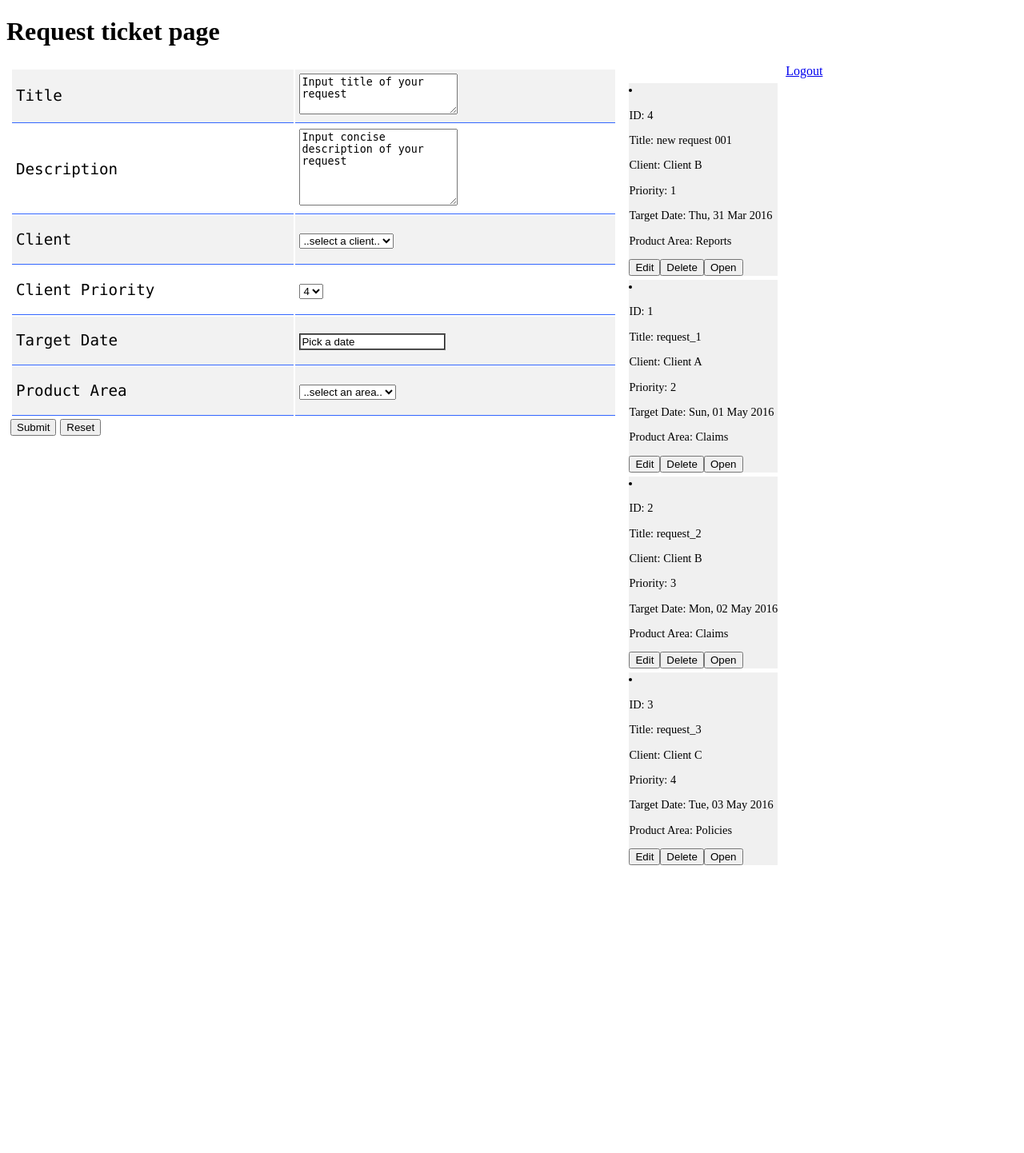
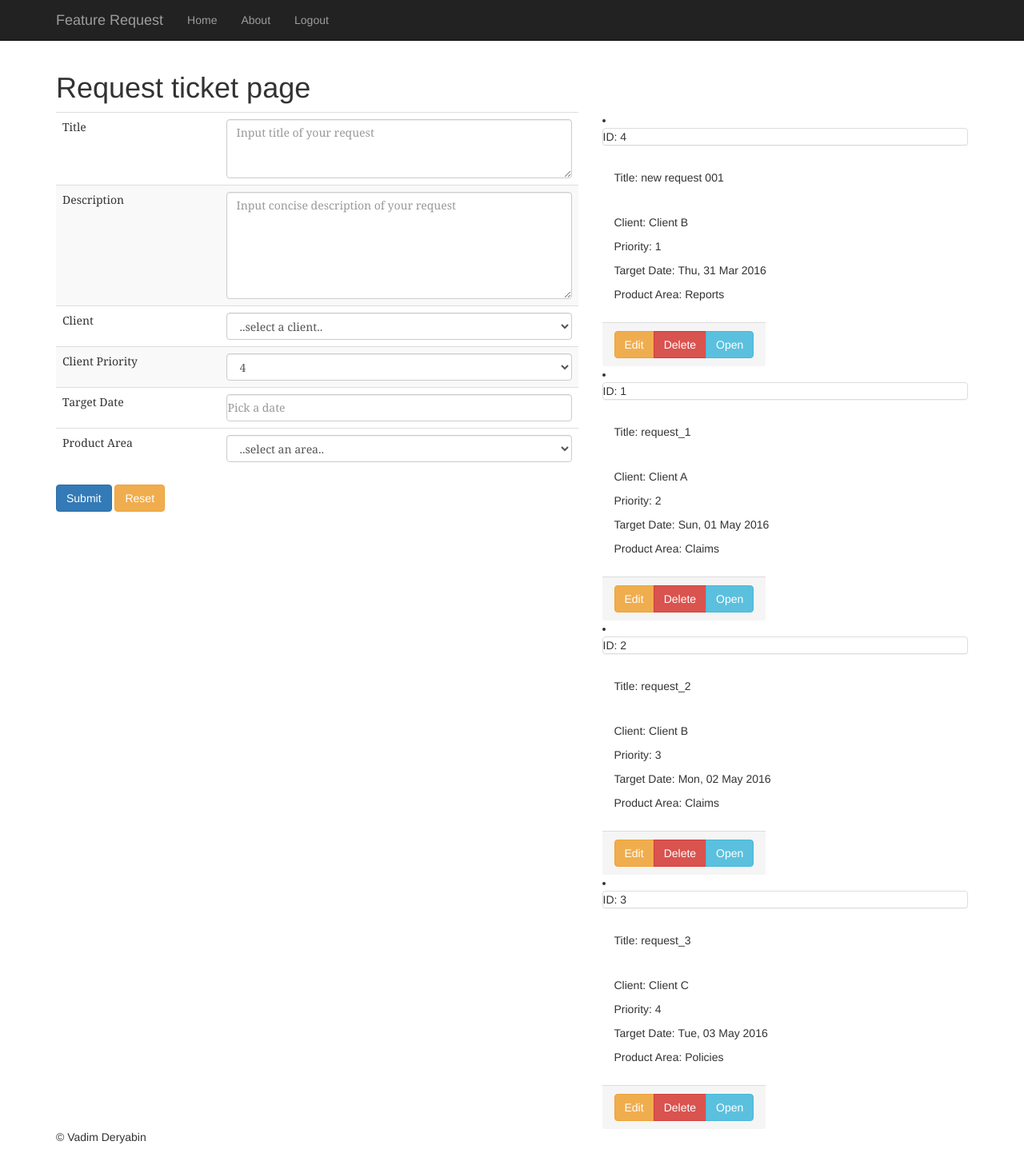
Before and after one commit to vad2der/Feature_Request, a Flask app: page /requests_and_tickets in a window 1280 px wide. Shown: the whole page at 80% size. Before the commit the page ends 1082 px from the top, so only its background shows below. Run offline with Flask 2, Linux system fonts and the light colour scheme; the visitor is signed in with stand-in values (Sample User, id 1); data comes from the database, SQL or seed files in the repository; both versions use the stored data as it was after the commit; some libraries are stand-ins or nearby versions.

Commit message:
Added master page, header, bootstrap, some custom styling

```diff
--- a/app.py
+++ b/app.py
@@ -136,15 +136,21 @@ def login_required(f):
 @app.route('/requests_and_tickets')
 @login_required
 def requests_and_tickets():
-    return render_template('request_and_tickets.html')
+    logged = False
+    if 'logged_in' in session:
+        logged = True
+    return render_template('request_and_tickets.html', logged=logged)
 
 
 # ticket page
 @app.route('/ticket/<int:ticket_id>')
 def ticket(ticket_id):
+    logged = False
+    if 'logged_in' in session:
+        logged = True
     if ticket_id in db.get_all_ticket_ids():
         ticket = db.get_requests_by_id_list([ticket_id])[0]
-        return render_template('ticket.html', ticket=ticket)
+        return render_template('ticket.html', ticket=ticket, logged=logged)
     else:
         return render_template('404ticket.html', ticket_id=ticket_id)
 
@@ -154,6 +160,10 @@ def home():
     if 'logged_in' in session:
         logged = True
     return render_template('home.html', logged=logged)
+
+@app.route('/about')
+def about():
+    return render_template('about.html', logged=logged)
 
 #login
 @app.route('/login', methods=['GET', 'POST'])
--- a/static/scripts.js
+++ b/static/scripts.js
@@ -4,15 +4,19 @@ $production_area_drop_down = $('#production_area_drop_down');
 $ticket_list = $('#ticket_list');
 
 var ticketTemplate = "<li>"+
-                        "<p class='id' data='{{id}}'>ID: {{id}}</p>"+
-	                    "<p class='title' data='{{title}}'>Title: {{title}}</p>"+"<p class='description' data='{{description}}' hidden>Description: {{description}}</p>"+
-	                    "<p class='client' data='{{client}}'>Client: {{client}}</p>"+
-	                    "<p class='client_priority' data='{{client_priority}}'>Priority: {{client_priority}}</p>"+
-	                    "<p class='target_date' data='{{target_date}}'>Target Date: {{target_date}}</p>"+"<p class='ticket_url' data='{{ticket_url}}' hidden>URL: {{ticket_url}}</p>"+
-	                    "<p class='product_area' data='{{product_area}}'>Product Area: {{product_area}}</p>"+
-	                    "<button id='edit' data-id='{{id}}'>Edit</button>"+
-						"<button id='delete' data-id='{{id}}'>Delete</button>"+
-						"<button id='open' data-id='{{id}}'>Open</button>"+
+                        "<div class='panel panel-default id' data='{{id}}'>ID: {{id}}</div>"+
+	                    "<div class='panel-heading title' data='{{title}}'>Title: {{title}}</p>"+"<p class='description' data='{{description}}' hidden>Description: {{description}}</div>"+
+	                    "<div class='panel-body'>"+
+	                    	"<p class='client' data='{{client}}'>Client: {{client}}</p>"+
+	                    	"<p class='client_priority' data='{{client_priority}}'>Priority: {{client_priority}}</p>"+
+	                    	"<p class='target_date' data='{{target_date}}'>Target Date: {{target_date}}</p>"+"<p class='ticket_url' data='{{ticket_url}}' hidden>URL: {{ticket_url}}</p>"+
+	                    	"<p class='product_area' data='{{product_area}}'>Product Area: {{product_area}}</p>"+
+	                    "</div>"+
+	                    "<div class='panel-footer btn-group'>"+
+	                    	"<button type='button' class='btn btn-warning btn-space' id='edit' data-id='{{id}}'>Edit</button>"+
+							"<button type='button' class='btn btn-danger btn-space' id='delete' data-id='{{id}}'>Delete</button>"+
+							"<button type='button' class='btn btn-info btn-space' id='open' data-id='{{id}}'>Open</button>"+
+						"</div>"+
 	                 "</li>";
 
 // function to fill drop down menu with possible client names
--- a/static/style.css
+++ b/static/style.css
@@ -1,15 +1,10 @@
 table {
-    width: 100%;
-    font-family: "Lucida Console";
-    z-index: 1;
-    background-color: white;
+    font-family: Georgia;
+    z-index: 1
 }
 
-tr, td {
-    border-bottom: 1px solid #3366ff;
-}
-
-tr:nth-child(even) {background-color: #f2f2f2}
+table tbody tr:hover td, .table tbody tr:hover th {
+    background-color: #eeeeea;}
 
 
 td {
@@ -24,41 +19,23 @@ td {
     font-weight: normal;
 }
 
-#ticket_request{
-    width: 60%;
-    padding: 5px;
-    float: left;
-    font-size: 1.2em;
-}
-
-#ticket_list{
-    width: auto;
-    padding: 5px;
-    float: left;
-    font-size: 0.9em;
-}
-
-ul {
-    list-style-position: inside;
-}
-
-ul li {
-    background: #F0F0F0;
-    margin: 5px;
-}
-
-li:hover {
-          background-color: #d1d1e0;
+#ticket_list li:hover {
+          background-color: #eeeeea;;
         }
 
 #date {
     -webkit-appearance: textfield;
     background-color: white;
+    backface-visibility: false;
     -webkit-rtl-ordering: logical;
     -webkit-user-select: text;
     cursor: auto;
     padding: 1px;
     border: 2px inset
-    z-index: 999;
+    z-index: 9999;
     border-style: groove;
 }
+
+.footer, .push {
+    height: 155px;
+}
--- /dev/null
+++ b/templates/base.html
@@ -0,0 +1,61 @@
+<!DOCTYPE html>
+<html lang="en">
+<head>
+    <meta charset="UTF-8">
+    <title>Request and tickets</title>
+    <!-- Bootstrap links -->
+    <link rel="stylesheet" href="https://maxcdn.bootstrapcdn.com/bootstrap/3.3.6/css/bootstrap.min.css"></link>
+    <link rel="stylesheet" type="text/css" href="{{ url_for('static', filename='style.css')}}"></link>
+
+    <script src="https://ajax.googleapis.com/ajax/libs/jquery/2.2.0/jquery.min.js"></script>
+    <script src="https://ajax.googleapis.com/ajax/libs/jqueryui/1.11.4/jquery-ui.min.js"></script>
+    <script src="https://cdnjs.cloudflare.com/ajax/libs/mustache.js/2.2.1/mustache.min.js"></script>
+</head>
+
+<body>
+
+<div class="navbar navbar-inverse navbar-fixed-top">
+    <div class="container">
+        <div class="navbar-header">
+            <button type="button" class="navbar-toggle" data-toggle="collapse" data-target=".navbar-collapse">
+                <span class="icon-bar"></span>
+                <span class="icon-bar"></span>
+                <span class="icon-bar"></span>
+            </button>
+            <a class="navbar-brand" href="{{ url_for('home') }}">Feature Request</a>
+        </div>
+        <div class="navbar-collapse collapse">
+            <ul class="nav navbar-nav">
+                <li><a href="{{ url_for('home') }}">Home</a></li>
+                <li><a href="{{ url_for('about') }}">About</a></li>
+                {% if logged == true %}
+                    <li><a href="{{ url_for('logout') }}">Logout</a></li>
+                {% else %}
+                    <li><a href="{{ url_for('login') }}">Login</a></li>
+                {% endif %}
+
+            </ul>
+        </div>
+    </div>
+</div>
+
+<div class="container body-content" style="padding-top:70px;">
+    <div class="row">
+        <!--div class="col-md-2">
+        </div-->
+        <div class="col-md-12">
+            {% block content %}
+            {% endblock content %}
+        </div>
+        <!--div class="col-md-2">
+        </div-->
+    <div class="push"></div>
+    </div>
+    <footer>
+        <p> &copy; Vadim Deryabin</p>
+    </footer>
+</div>
+
+</body>
+<script src="{{ url_for('static', filename='scripts.js') }}"></script>
+</html>
--- a/templates/request_and_tickets.html
+++ b/templates/request_and_tickets.html
@@ -1,53 +1,42 @@
-<!DOCTYPE html>
-<html lang="en">
-<head>
-    <meta charset="UTF-8">
-    <title>Request and tickets</title>
-    <link rel="stylesheet" type="text/css" href="{{ url_for('static', filename='style.css')}}"></link>
-    <script src="https://ajax.googleapis.com/ajax/libs/jquery/2.2.0/jquery.min.js"></script>
-    <script src="https://ajax.googleapis.com/ajax/libs/jqueryui/1.11.4/jquery-ui.min.js"></script>
-    <script src="https://cdnjs.cloudflare.com/ajax/libs/mustache.js/2.2.1/mustache.min.js"></script>
+{% extends "base.html" %}
+  {% block content %}
+<h1>Request ticket page</h1>
 
-</head>
-<body>
-    <h1>Request ticket page</h1>
-	<a href="{{ url_for('logout') }}" align="right">Logout</a>
-<section id="ticket_request">
-    <table>
-        <tr hidden>
-            <td>ID</td>
-            <td><span id="ticket_id" span></input></td>
-        </tr>
-        <tr>
-            <td>Title</td>
-            <td><textarea id="ticket_title"
-                       value="Input title of your request" placeholder="Input title of your request"
-                       onfocus="if (this.value == 'Input title of your request') this.value=''"
+<div class="row">
+<div class="col-md-7" id="ticket_request">
+    <table class="table table-striped table-hover table-responsive ">
+      <tr hidden>
+        <td>ID</td>
+        <td><span id="ticket_id"></span></input></td>
+      </tr>
+      <tr>
+        <td>Title</td>
+        <td><textarea id="ticket_title" class="form-control"
+                       placeholder="Input title of your request"
                        maxlength="50"
                        cols="22"
-                       rows="3">Input title of your request</textarea></td>
+                       rows="3"></textarea></td>
         </tr>
         <tr>
             <td>Description</td>
-            <td><textarea id="ticket_description"
-                       value="Input concise description of your request" placeholder="Input concise description of your request"
-                       onfocus="if (this.value == 'Input concise description of your request') this.value=''"
+            <td><textarea id="ticket_description" class="form-control"
+                       placeholder="Input concise description of your request"
                        maxlength="200"
                        rows="6"
-                       cols="22">Input concise description of your request</textarea></td>
+                       cols="22"></textarea></td>
         </tr>
         <tr>
             <td>Client</td>
-            <td><select type="text" id="client_drop_down"></select></td>
+            <td><select type="text" class="form-control" id="client_drop_down"></select></td>
         </tr>
         <tr>
             <td>Client Priority</td>
-            <td><select type="text" id="possible_priorities"></select></td>
+            <td><select type="text" class="form-control" id="possible_priorities"></select></td>
         </tr>
         <tr>
             <td>Target Date</td>
-            <td><input id="date" value="Pick a date"
-                       onfocus="if (this.value == 'Pick a date') this.value=''"></input></td>
+            <td><input id="date" class="form-control" placeholder="Pick a date"
+                       ></input></td>
         </tr>
         <tr hidden>
             <td>Ticket URL</td>
@@ -55,18 +44,19 @@
         </tr>
         <tr>
             <td>Product Area</td>
-            <td><select type="text" id="production_area_drop_down"></select></td>
+            <td><select type="text" class="form-control" id="production_area_drop_down"></select></td>
         </tr>
     </table>
-    <button id="submit">Submit</button>
-    <button id="update" hidden>Update</button>
-	<button id="reset">Reset</button>
-</section>
+    <button type="button" class="btn btn-primary" id="submit">Submit</button>
+    <button type="button" id="update" hidden>Update</button>
+	<button type="button" class="btn btn-warning" id="reset">Reset</button>
+</div>
+<div class="col-md-5"
 
 <ul id="ticket_list"> List of existing tickets
 
 </ul>
+</div>
+</div>
 
-</body>
-<script src="{{ url_for('static', filename='scripts.js') }}"></script>
-</html>
+  {% endblock content %}
```
Also changed, not shown: templates/home.html (+5 -12 lines), templates/login.html (+3 -12 lines), templates/ticket.html (+5 -12 lines), request_tickets.db.
